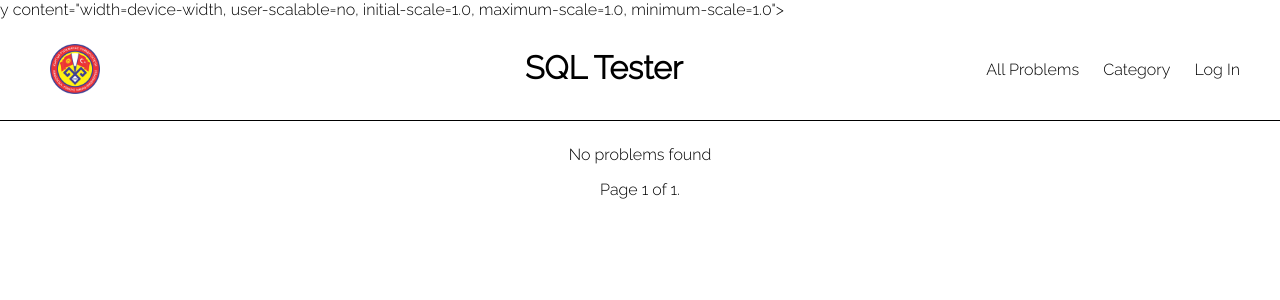
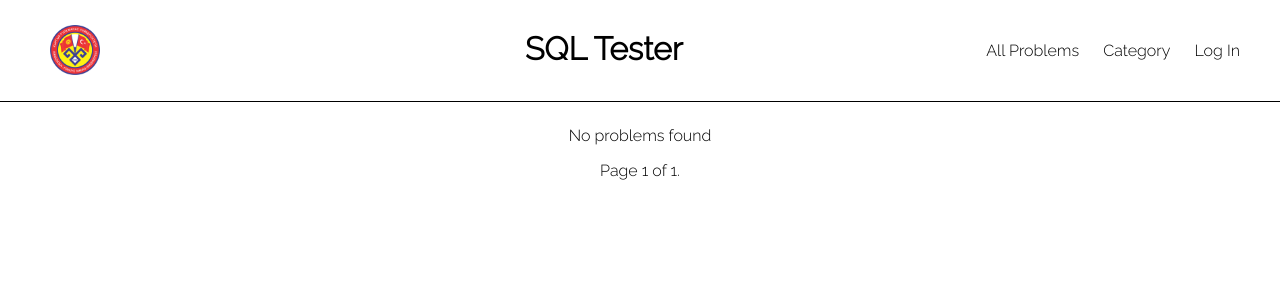
Before and after one commit to kshailoobekuulu/SQL-tester, a Django app: page /problems/1/ in a window 1280 px wide. Shown: the top 300 px of the page. Run offline with Django 3.2, Linux system fonts and the light colour scheme; data that the repository does not hold is empty.

Commit message:
alfa commit

```diff
--- a/templates/base.html
+++ b/templates/base.html
@@ -3,7 +3,7 @@
 <html lang="en">
 <head>
 	<meta charset="UTF-8">
-у           content="width=device-width, user-scalable=no, initial-scale=1.0, maximum-scale=1.0, minimum-scale=1.0">
+    <meta content="width=device-width, user-scalable=no, initial-scale=1.0, maximum-scale=1.0, minimum-scale=1.0">
     <meta http-equiv="X-UA-Compatible" content="ie=edge">
 	<link rel="stylesheet" href="{% static 'css/main.css' %}">
 	<link href="https://fonts.googleapis.com/css2?family=Raleway:wght@300&display=swap" rel="stylesheet">
```
Also changed, not shown: 1 other file.
